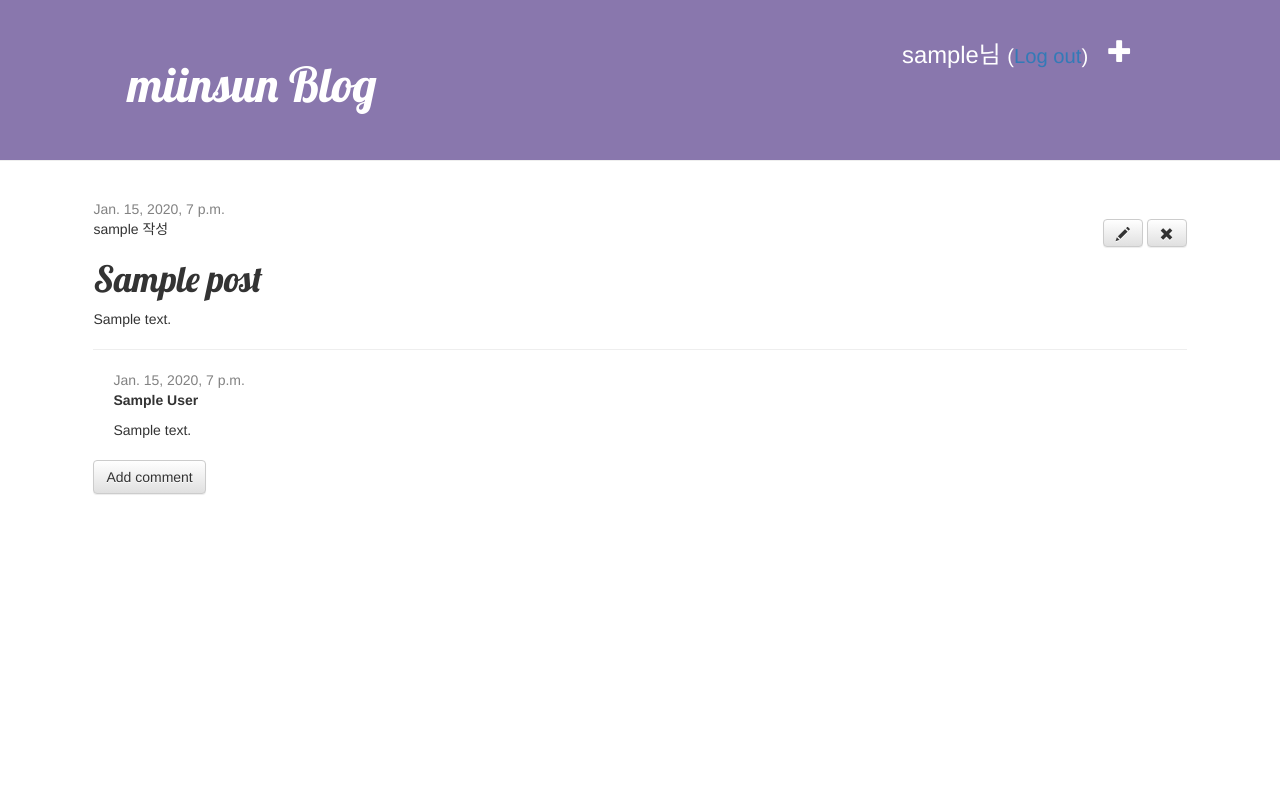
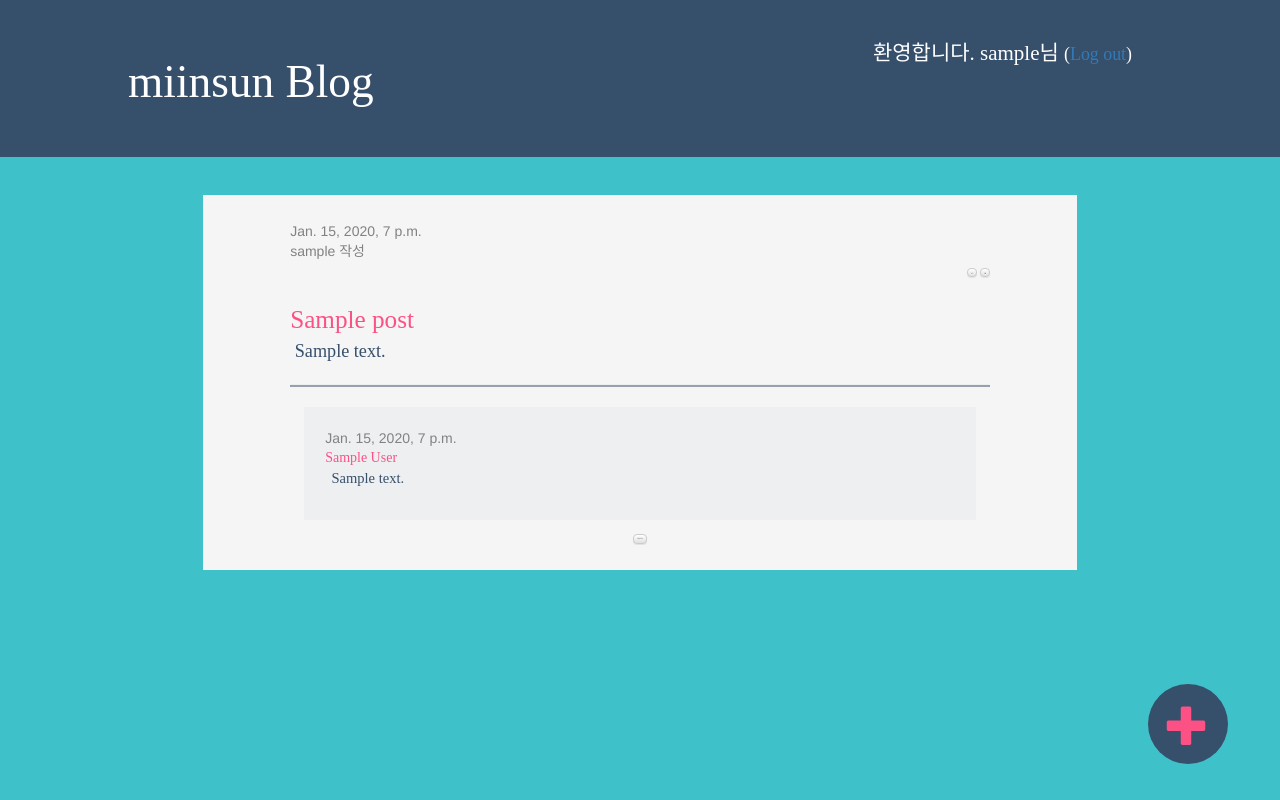
Before and after one commit to miinsun/blog-in-django, a Django app: page /post/1/ in a window 1280 px wide. Run offline with Django 3.2, Linux system fonts and the light colour scheme; a user stored in the database is signed in; tables that the repository leaves empty hold one stand-in row (values such as "Sample post"); some libraries are stand-ins or nearby versions; some web fonts are replaced.

Commit message:
스타일(css, js) 보완

```diff
--- a/blog/static/css/blog.css
+++ b/blog/static/css/blog.css
@@ -1,18 +1,54 @@
+@font-face {
+    font-family: 'MapoGoldenPier';
+    src: url('https://cdn.jsdelivr.net/gh/projectnoonnu/noonfonts_2001@1.1/MapoGoldenPierA.woff') format('woff');
+    font-weight: normal;
+    font-style: normal;
+}
+
+@font-face {
+    font-family: 'JSDongkang-Regular';
+    src: url('https://cdn.jsdelivr.net/gh/projectnoonnu/noonfonts_2001@1.1/JSDongkang-RegularA1.woff') format('woff');
+    font-weight: normal;
+    font-style: normal;
+}
+
+@font-face {
+    font-family: 'JSDongkang-Bold';
+    src: url('https://cdn.jsdelivr.net/gh/projectnoonnu/noonfonts_2001@1.1/JSDongkang-BoldA1.woff') format('woff');
+    font-weight: normal;
+    font-style: normal;
+}
+
+p{
+    font-family: 'JSDongkang-Regular';
+    font-size: 130%;
+}
+
+hr{
+    height: 1.5px;
+    background-color: #364f6b80;
+}
+
+body{
+    background-color: #3fc1c9;
+}
+
 h1 a {
-    color: #8977ad;
-    font-family: 'Lobster';
+    color: #ffffff;
+    font-family: 'MapoGoldenPier';
 }
 
 .page-header {
-    background-color: #8977ad;
+    background-color: #364f6b;
     margin: auto 0;
     padding: 3% 10%;
+    border: none;
 }
 
 .page-header h1, .page-header h1 a, .page-header h1 a:visited, .page-header h1 a:active {
     color: #ffffff;
-    font-size: 36pt;
-    text-decoration: none;
+    font-size: 180%;
+    font-family: 'JSDongkang-Bold';
 }
 
 .content {
@@ -21,7 +57,8 @@ h1 a {
 }
 
 h1, h2, h3, h4 {
-    font-family: 'Lobster', cursive;
+    font-family: 'JSDongkang-Regular';
+    color: #fc5185;
 }
 
 .date {
@@ -39,12 +76,20 @@ h1, h2, h3, h4 {
 .top-menu, .top-menu:hover, .top-menu:visited {
     color: #ffffff;
     float: right;
-    font-size: 170%;
+    font-size: 150%;
     margin-right: 20px;
+    font-family: 'JSDongkang-Regular';
 }
 
 .post {
-    margin-bottom: 70px;
+    margin-bottom: 3%;
+    padding: 0% 10% 0% 10%;
+}
+
+.clickpost, .pdetail {
+    padding: 3% 10% 3% 10%;
+
+    background-color: #f5f5f5;
 }
 
 .post h1 a, .post h1 a:visited {
@@ -52,7 +97,9 @@ h1, h2, h3, h4 {
 }
 
 .comment {
-    margin: 20px 0px 20px 20px;
+   margin: 2%;
+   padding: 3%;
+   background-color: #364f6b09;
 }
 
 .menu{
@@ -64,15 +111,71 @@ h1, h2, h3, h4 {
 }
 
 .totalcomment {
-    color: #8977ad;
+    color: #364f6b;
     padding: 1%;
 }
 
 .postcontent{
     font-size: 130%;
+    color: #364f6b;
+    font-family: 'JSDongkang-Regular';
 }
 
 .editbtn{
     display: inline;
     float: right;
 }
+
+.commentbtn{
+    text-align: center;
+}
+
+.ptitle{
+    font-size: 180%;
+    font-family: 'JSDongkang-Bold';
+    color: #fc5185;
+    margin-top: 3%;
+    size: 40%;
+}
+
+.plusbtn{
+      padding: 1.5%;
+      float: right;
+      color: #fc5185;
+      font-size: 300%;
+      background-color: #364f6b;
+      border-radius: 100%;
+      margin-bottom: 3%;
+      margin-right: 3%;
+  }
+
+.menutitle{
+    font-size: 3000%;
+    color: #3fc1c9;
+}
+
+.amsg{
+    display: inline-block;
+    text-align: center;
+    color: #f5f5f5;
+    font-family: 'JSDongkang-Regular';
+}
+
+.cauthor{
+    font-size: 100%;
+    font-family: 'JSDongkang-Bold';
+    color: #fc5185;
+}
+
+.ctext{
+    font-size: 80%;
+    font-family: 'JSDongkang-Regular';
+    color: #364f6b;
+    margin-left: 1%;
+}
+
+.btn {
+    size: 50%;
+    font-size: 10%;
+    padding: 3;
+}
--- a/blog/templates/blog/add_comment_to_post.html
+++ b/blog/templates/blog/add_comment_to_post.html
@@ -1,11 +1,13 @@
 {% extends 'blog/base.html' %}
 
 {% block content %}
+<div class="clickpost">
     <h1>New comment</h1>
     <form method="POST" class="post-form">{% csrf_token %}
-        작성자: <input type="text" name="author" value="{{user.username}}" readonly><br>
+        <p>작성자: </p><input type="text" name="author" value="{{user.username}}" readonly><br>
         <br>
-        내용 입력: <input type="text" name="text" style="height:15%;">
+        <p>내용 입력: </p><input type="text" name="text" style="height:15%;">
         <button type="submit" class="save btn btn-default">Send</button>
     </form>
+    </div>
 {% endblock %}
--- a/blog/templates/blog/base.html
+++ b/blog/templates/blog/base.html
@@ -11,13 +11,12 @@
         <div class="page-header">
             {% if user.is_authenticated %}
             <div class="menu">
-                <a href="{% url 'post_new' %}" class="top-menu"><span class="glyphicon glyphicon-plus"></span></a>
-                <p class="top-menu">{{ user.username }}님 <small>(<a href="{% url 'logout' %}">Log out</a>)</small></p>
+                <p class="top-menu">환영합니다. {{ user.username }}님 <small>(<a href="{% url 'logout' %}">Log out</a>)</small></p>
             </div>
             {% else %}
                 <a href="{% url 'login' %}" class="top-menu"><span class="glyphicon glyphicon-lock"></span></a>
             {% endif %}
-            <h1><a href="/">miinsun Blog</a></h1>
+            <h1 class="menutitle"><a href="/">miinsun Blog</a></h1>
         </div>
         <div class="content container">
             <div >
@@ -27,5 +26,11 @@
                 </div>
             </div>
         </div>
+
+        <footer class="container-fluid navbar-fixed-bottom">
+            {% if user.is_authenticated %}
+                    <a href="{% url 'post_new' %}"><span class="plusbtn glyphicon glyphicon-plus" ></span></a>
+            {% endif %}
+        </footer>
     </body>
 </html>
--- a/blog/templates/blog/post_detail.html
+++ b/blog/templates/blog/post_detail.html
@@ -2,10 +2,12 @@
 
 {% block content %}
     <div class="post">
+    <div class="pdetail">
         <div class="date">
             {{ post.created_date }}
+            <br>
+            {{ post.author}} 작성
         </div>
-        {{ post.author}} 작성
         {%ifequal post.author user %}
             {% if user.is_authenticated %}
                 <div class="editbtn">
@@ -15,8 +17,8 @@
             {% endif %}
         {% endifequal%}
         <br>
-        <h1>{{ post.title }}</h1>
-        <p>{{ post.text|linebreaksbr }}</p>
+        <div class="ptitle">{{ post.title }}</div>
+        <p  class="postcontent">&nbsp;{{ post.text|linebreaksbr }}</p>
         <hr>
         {% for comment in post.comments.all %}
             {% if user.is_authenticated or comment.approved_comment %}
@@ -27,13 +29,16 @@
                         <a class="btn btn-default" href="{% url 'comment_remove' pk=comment.pk %}"><span class="glyphicon glyphicon-remove"></span></a>
                     {% endifequal%}
                 </div>
-                <strong>{{ comment.author }}</strong>
-                <p>{{ comment.text|linebreaks }}</p>
+                <div class="cauthor">{{ comment.author }}</div>
+                <div class="ctext">{{ comment.text|linebreaks }}</div>
             </div>
             {% endif %}
         {% empty %}
-            <p>No comments here yet :(</p>
+            <div class="date"> No comments here yet :(</div>
         {% endfor %}
-        <a class="btn btn-default" href="{% url 'add_comment_to_post' pk=post.pk %}">Add comment</a>
+        <div class="commentbtn">
+            <a class="btn btn-default" href="{% url 'add_comment_to_post' pk=post.pk %}">댓글 작성</a>
+        </div>
+        </div>
     </div>
 {% endblock %}
--- a/blog/templates/blog/post_edit.html
+++ b/blog/templates/blog/post_edit.html
@@ -1,9 +1,11 @@
 {% extends 'blog/base.html' %}
 
 {% block content %}
+<div class="clickpost">
     <h1>New post</h1>
     <form method="POST" class="post-form">{% csrf_token %}
         {{ form.as_p }}
         <button type="submit" class="save btn btn-default">Save</button>
     </form>
+    </div>
 {% endblock %}
--- a/blog/templates/registration/logout.html
+++ b/blog/templates/registration/logout.html
@@ -1,5 +1,7 @@
 {% extends "blog/base.html" %}
 
 {% block content %}
+<p class="amsg">
     성공적으로 로그아웃되었습니다!
+</p>
 {% endblock %}
```
Also changed, not shown: account/templates/signup.html (+38 -17 lines), blog/templates/blog/post_list.html (+21 -6 lines), blog/templates/registration/login.html (+8 -6 lines).
